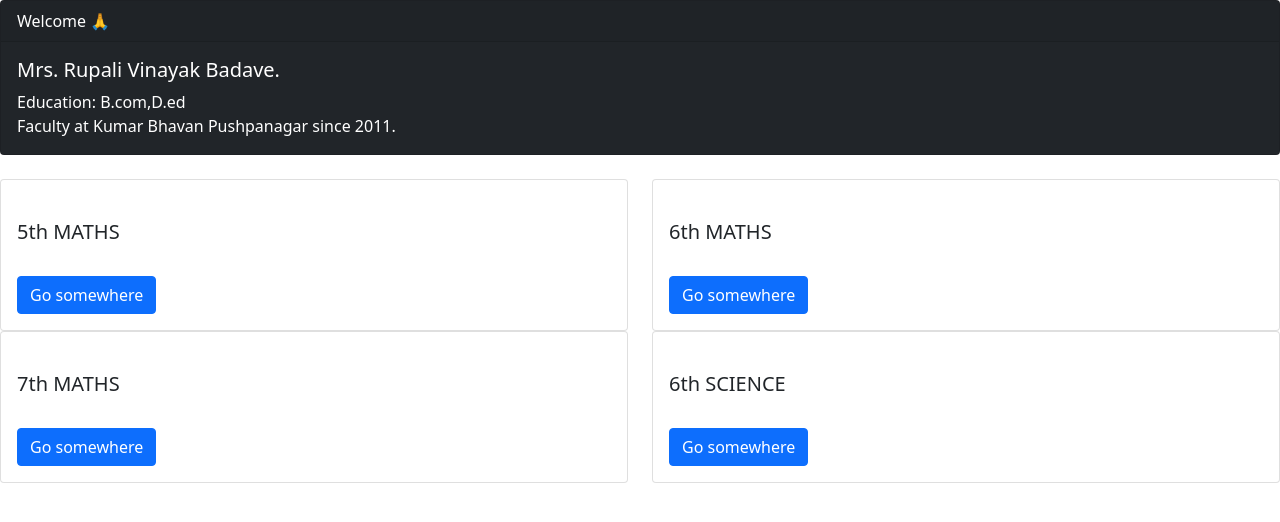
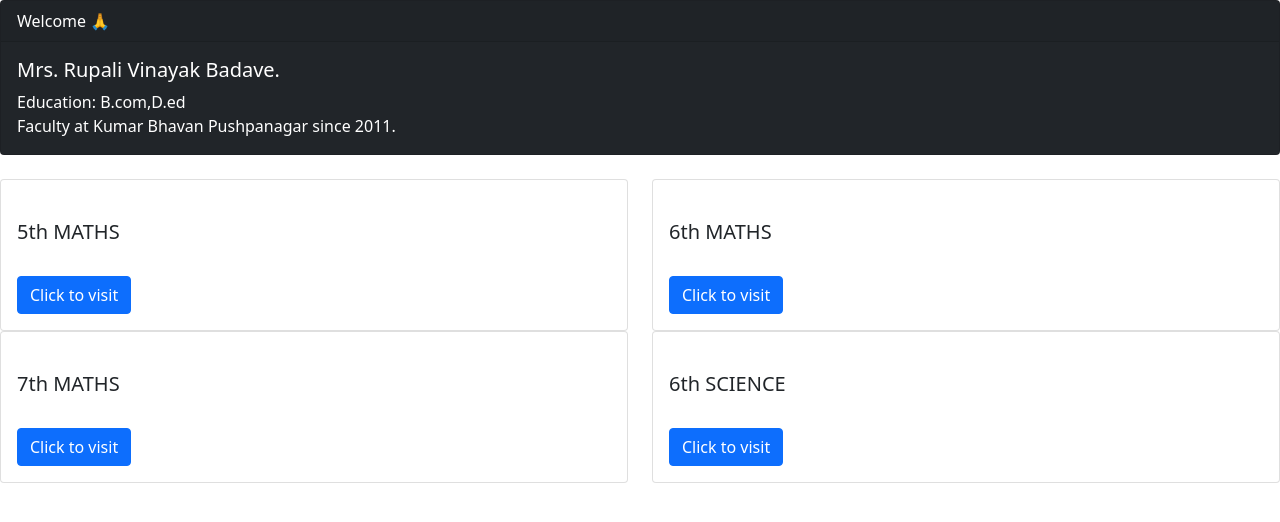
Before and after one commit to varun123H/Vannyb, a website: page views/index.html in a window 1280 px wide. Drawn offline with nearby package versions, Linux system fonts and the light colour scheme.

Commit message:
Update index.html

```diff
--- a/views/index.html
+++ b/views/index.html
@@ -28,7 +28,7 @@
                 <br>
               <h5 class="card-title">5th MATHS</h5>
               <br>
-              <a href="https://varun123h.github.io/rb/" class="btn btn-primary">Go somewhere</a>
+              <a href="https://varun123h.github.io/rb/" class="btn btn-primary">Click to visit</a>
             </div>
           </div>
         </div>
@@ -39,7 +39,7 @@
                 <br>
               <h5 class="card-title">6th MATHS</h5>
               <br>
-              <a href="https://varun123h.github.io/rb6/" class="btn btn-primary">Go somewhere</a>
+              <a href="https://varun123h.github.io/rb6/" class="btn btn-primary">Click to visit</a>
             </div>
           </div>
         </div>
@@ -52,7 +52,7 @@
                 <br>
               <h5 class="card-title">7th MATHS</h5>
               <br>
-              <a href="https://varun123h.github.io/rvb7/" class="btn btn-primary">Go somewhere</a>
+              <a href="https://varun123h.github.io/rvb7/" class="btn btn-primary">Click to visit</a>
             </div>
           </div>
         </div>
@@ -63,7 +63,7 @@
                 <br>
               <h5 class="card-title">6th SCIENCE</h5>
               <br>
-              <a href="https://varun123h.github.io/rvb6S/" class="btn btn-primary">Go somewhere</a>
+              <a href="https://varun123h.github.io/rvb6S/" class="btn btn-primary">Click to visit</a>
             </div>
           </div>
         </div>
```
